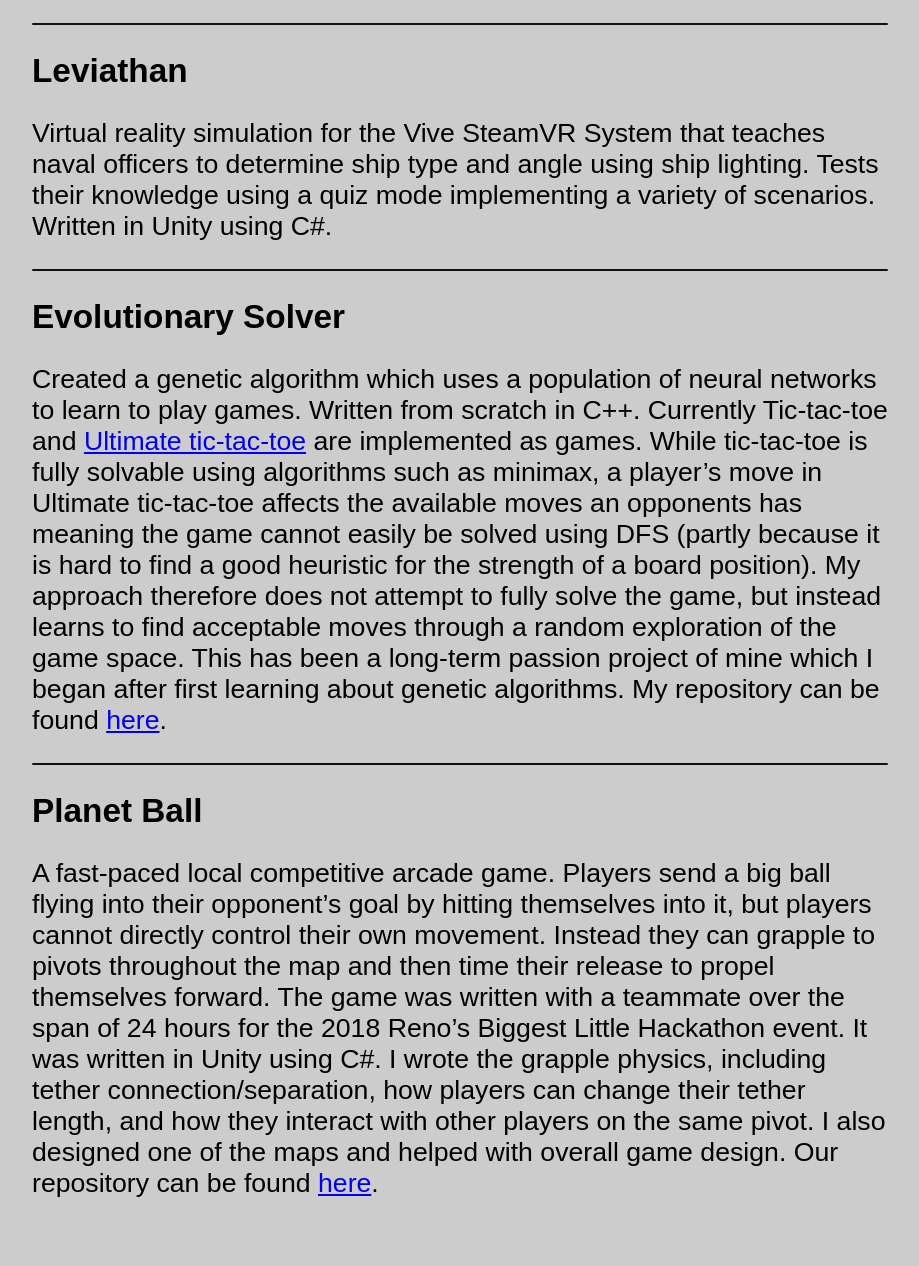
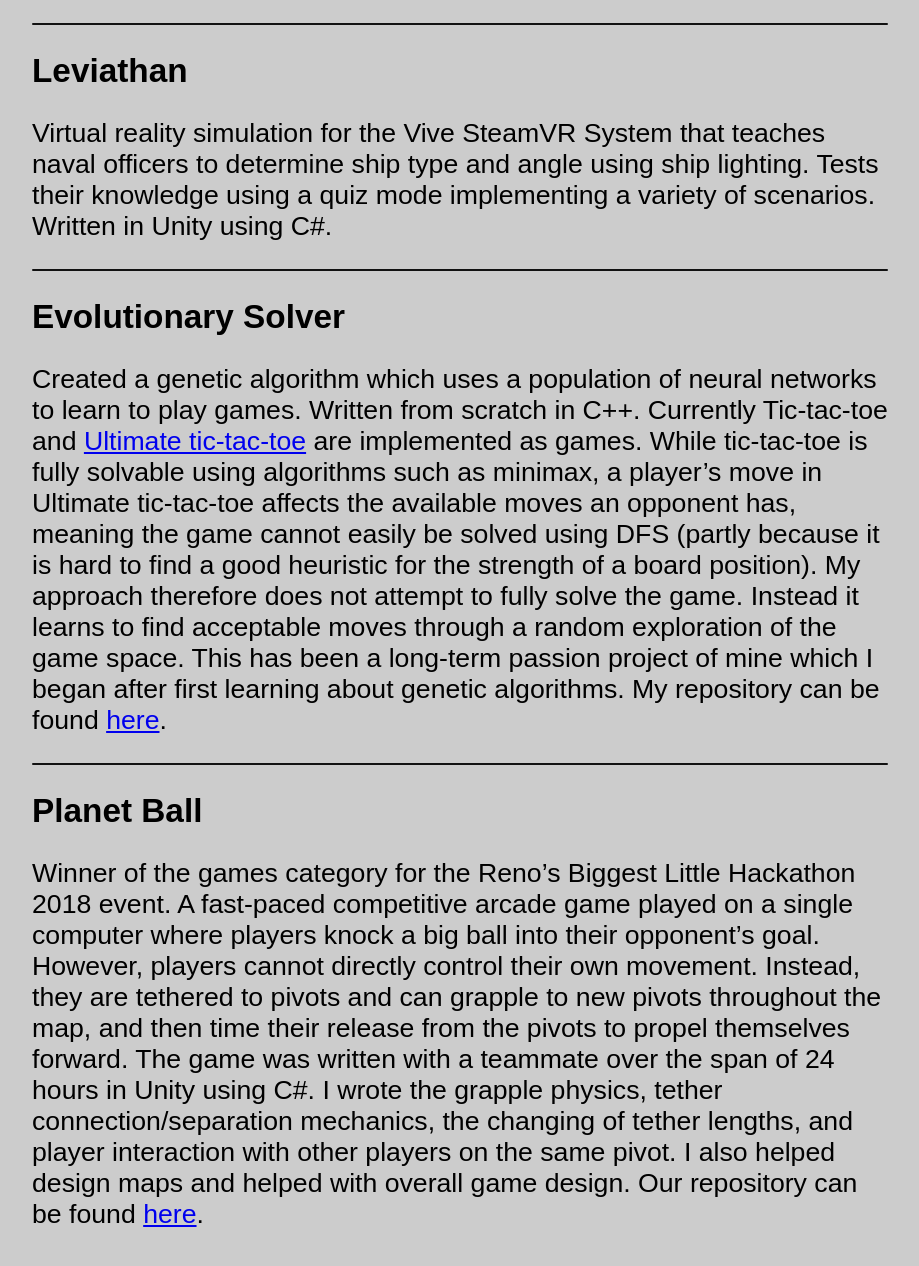
Before and after one commit to ErylKenner/ErylKenner.github.io, a Jekyll site: the page built from projects.md, in a window 1280 px wide and 1400 px high, scrolled down 1005 px, cut to the strip 70-1336 px from the top of the window. Shown: the whole strip, without its empty margins (180-1099 px from the left). Built offline with Jekyll 4.4.1, drawn with Linux system fonts in a browser that asks for light colours; some of the changed text lies outside the part shown.

Commit message:
Updated resume. Changed some wording on projects page

```diff
--- a/projects.md
+++ b/projects.md
@@ -4,10 +4,10 @@
 ---
 # Projects
 
-Here are a few of my more developed projects. Other side projects can be found on my <a href="https://github.com/Eryl2000">GitHub</a>.
+Here are a few of my developed projects. Other side projects can be found on my <a href="https://github.com/Eryl2000">GitHub</a>.
 
 <h2>Space Age</h2>
-Space themed local co-op game where two players must manage three subsystems while trying to survive as long as possible. The three subsystems are Gunner, pilot, and Repair, but each player can only control one at a time. The Pilot navigates a hazardous map of procedurally-generated asteroids and enemies, the Gunner shoots down enemy ships, and Repair sprints around the ship fixing damaged subsystems before they go offline. Enemies get stronger and more dangerous over time so decision-making and teamwork are key. The game was written with three other teammates over the span of 24 hours for the 2019 Reno's Biggest Little Hackathon event. It was written in Unity using C#. I wrote the enemy's AI and kiting behaviors, the procedural terrain generation, our wave spawning mechanics, some of the map design, and overall game design. Our repository can be found <a href="https://github.com/kylebrain/hackathon-2019">here</a>.
+Space themed local co-op game where two players must manage three subsystems while trying to survive as long as possible. The three subsystems are Gunner, pilot, and Repair, but each player can only control one at a time. The Pilot navigates a hazardous map of procedurally-generated asteroids and enemies, the Gunner shoots down enemy ships, and Repair sprints around the ship fixing damaged subsystems before they go offline. Enemies get stronger and more dangerous over time so decision-making and teamwork are key. The game was written with three other teammates over the span of 24 hours for the 2019 Reno's Biggest Little Hackathon event. It was written in Unity using C#. I wrote the enemy's AI and kiting behavior, the procedural terrain generation, our wave spawning mechanics, some of the map design, and overall game design. Our repository can be found <a href="https://github.com/kylebrain/hackathon-2019">here</a>.
 <img class="project_image" src="/assets/images/space-age.png" width="484" height="216">
 <hr>
 
@@ -17,10 +17,10 @@
 <hr>
 
 <h2>Evolutionary Solver</h2>
-Created a genetic algorithm which uses a population of neural networks to learn to play games. Written from scratch in C++. Currently Tic-tac-toe and <a href="https://en.wikipedia.org/wiki/Ultimate_tic-tac-toe">Ultimate tic-tac-toe</a> are implemented as games. While tic-tac-toe is fully solvable using algorithms such as minimax, a player's move in Ultimate tic-tac-toe affects the available moves an opponents has meaning the game cannot easily be solved using DFS (partly because it is hard to find a good heuristic for the strength of a board position). My approach therefore does not attempt to fully solve the game, but instead learns to find acceptable moves through a random exploration of the game space. This has been a long-term passion project of mine which I began after first learning about genetic algorithms. My repository can be found <a href="https://github.com/Eryl2000/EvolutionarySolver">here</a>.
+Created a genetic algorithm which uses a population of neural networks to learn to play games. Written from scratch in C++. Currently Tic-tac-toe and <a href="https://en.wikipedia.org/wiki/Ultimate_tic-tac-toe">Ultimate tic-tac-toe</a> are implemented as games. While tic-tac-toe is fully solvable using algorithms such as minimax, a player's move in Ultimate tic-tac-toe affects the available moves an opponent has, meaning the game cannot easily be solved using DFS (partly because it is hard to find a good heuristic for the strength of a board position). My approach therefore does not attempt to fully solve the game. Instead it learns to find acceptable moves through a random exploration of the game space. This has been a long-term passion project of mine which I began after first learning about genetic algorithms. My repository can be found <a href="https://github.com/Eryl2000/EvolutionarySolver">here</a>.
 <br>
 
 <hr>
 
 <h2>Planet Ball</h2>
-A fast-paced local competitive arcade game. Players send a big ball flying into their opponent's goal by hitting themselves into it, but players cannot directly control their own movement. Instead they can grapple to pivots throughout the map and then time their release to propel themselves forward. The game was written with a teammate over the span of 24 hours for the 2018 Reno's Biggest Little Hackathon event. It was written in Unity using C#. I wrote the grapple physics, including tether connection/separation, how players can change their tether length, and how they interact with other players on the same pivot. I also designed one of the maps and helped with overall game design. Our repository can be found <a href="https://github.com/Eryl2000/Hackathon2018">here</a>.
+Winner of the games category for the Reno's Biggest Little Hackathon 2018 event. A fast-paced competitive arcade game played on a single computer where players knock a big ball into their opponent's goal. However, players cannot directly control their own movement. Instead, they are tethered to pivots and can grapple to new pivots throughout the map, and then time their release from the pivots to propel themselves forward. The game was written with a teammate over the span of 24 hours in Unity using C#. I wrote the grapple physics, tether connection/separation mechanics, the changing of tether lengths, and player interaction with other players on the same pivot. I also helped design maps and helped with overall game design. Our repository can be found <a href="https://github.com/Eryl2000/Hackathon2018">here</a>.
```
Also changed, not shown: resume.md (+1 -1 lines), 2 other files.
